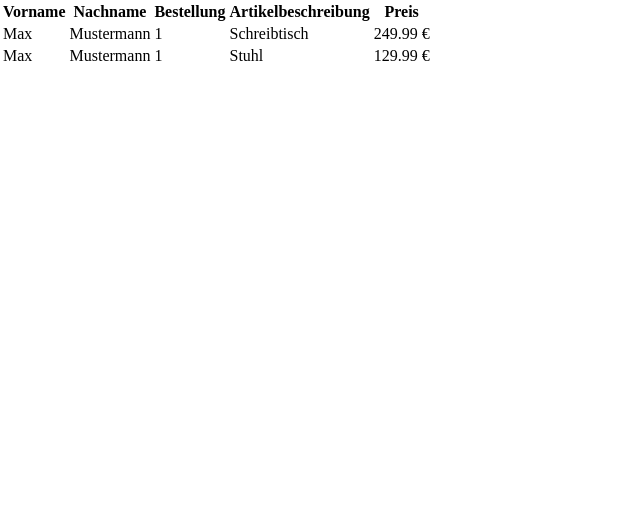
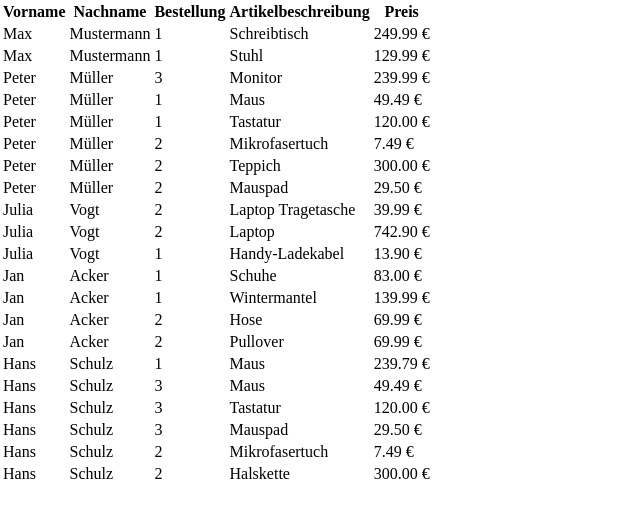
Before and after one commit to ppauldev/order-list-cc, a React (Create React App) app: page / in a window 1280 px wide. Shown: the top 518 px of the page, without its empty margins (0-640 px from the left). Built offline with nearby package versions, Linux system fonts and the light colour scheme.

Commit message:
Add rest of data

```diff
--- a/src/App.jsx
+++ b/src/App.jsx
@@ -184,7 +184,176 @@
         ]
       }
     ],
-  }
+  },
+  {
+    firstName: "Peter",
+    lastName: "Müller",
+    orders: [
+      {
+        orderNumber: 3,
+        articles: [
+          {
+            description: "Monitor",
+            priceUnit: 239.99,
+            currency: "€"
+          }
+        ]
+      },
+      {
+        orderNumber: 1,
+        articles: [
+          {
+            description: "Maus",
+            priceUnit: 49.49,
+            currency: "€"
+          },
+          {
+            description: "Tastatur",
+            priceUnit: 120.00,
+            currency: "€"
+          }
+        ]
+      },
+      {
+        orderNumber: 2,
+        articles: [
+          {
+            description: "Mikrofasertuch",
+            priceUnit: 7.49,
+            currency: "€"
+          },
+          {
+            description: "Teppich",
+            priceUnit: 300.00,
+            currency: "€"
+          },
+          {
+            description: "Mauspad",
+            priceUnit: 29.50,
+            currency: "€"
+          }
+        ]
+      }
+    ],
+  },
+  {
+    firstName: "Julia",
+    lastName: "Vogt",
+    orders: [
+      {
+        orderNumber: 2,
+        articles: [
+          {
+            description: "Laptop Tragetasche",
+            priceUnit: 39.99,
+            currency: "€"
+          },
+          {
+            description: "Laptop",
+            priceUnit: 742.90,
+            currency: "€"
+          }
+        ]
+      },
+      {
+        orderNumber: 1,
+        articles: [
+          {
+            description: "Handy-Ladekabel",
+            priceUnit: 13.90,
+            currency: "€"
+          }
+        ]
+      }
+    ],
+  },
+  {
+    firstName: "Jan",
+    lastName: "Acker",
+    orders: [
+      {
+        orderNumber: 1,
+        articles: [
+          {
+            description: "Schuhe",
+            priceUnit: 83.00,
+            currency: "€"
+          },
+          {
+            description: "Wintermantel",
+            priceUnit: 139.99,
+            currency: "€"
+          }
+        ]
+      },
+      {
+        orderNumber: 2,
+        articles: [
+          {
+            description: "Hose",
+            priceUnit: 69.99,
+            currency: "€"
+          },
+          {
+            description: "Pullover",
+            priceUnit: 69.99,
+            currency: "€"
+          }
+        ]
+      }
+    ],
+  },
+  {
+    firstName: "Hans",
+    lastName: "Schulz",
+    orders: [
+      {
+        orderNumber: 1,
+        articles: [
+          {
+            description: "Maus",
+            priceUnit: 239.79,
+            currency: "€"
+          }
+        ]
+      },
+      {
+        orderNumber: 3,
+        articles: [
+          {
+            description: "Maus",
+            priceUnit: 49.49,
+            currency: "€"
+          },
+          {
+            description: "Tastatur",
+            priceUnit: 120.00,
+            currency: "€"
+          },
+          {
+            description: "Mauspad",
+            priceUnit: 29.50,
+            currency: "€"
+          },
+        ]
+      },
+      {
+        orderNumber: 2,
+        articles: [
+          {
+            description: "Mikrofasertuch",
+            priceUnit: 7.49,
+            currency: "€"
+          },
+          {
+            description: "Halskette",
+            priceUnit: 300.00,
+            currency: "€"
+          }
+        ]
+      }
+    ],
+  },
 ];
 
 const columnLabels = {
```
